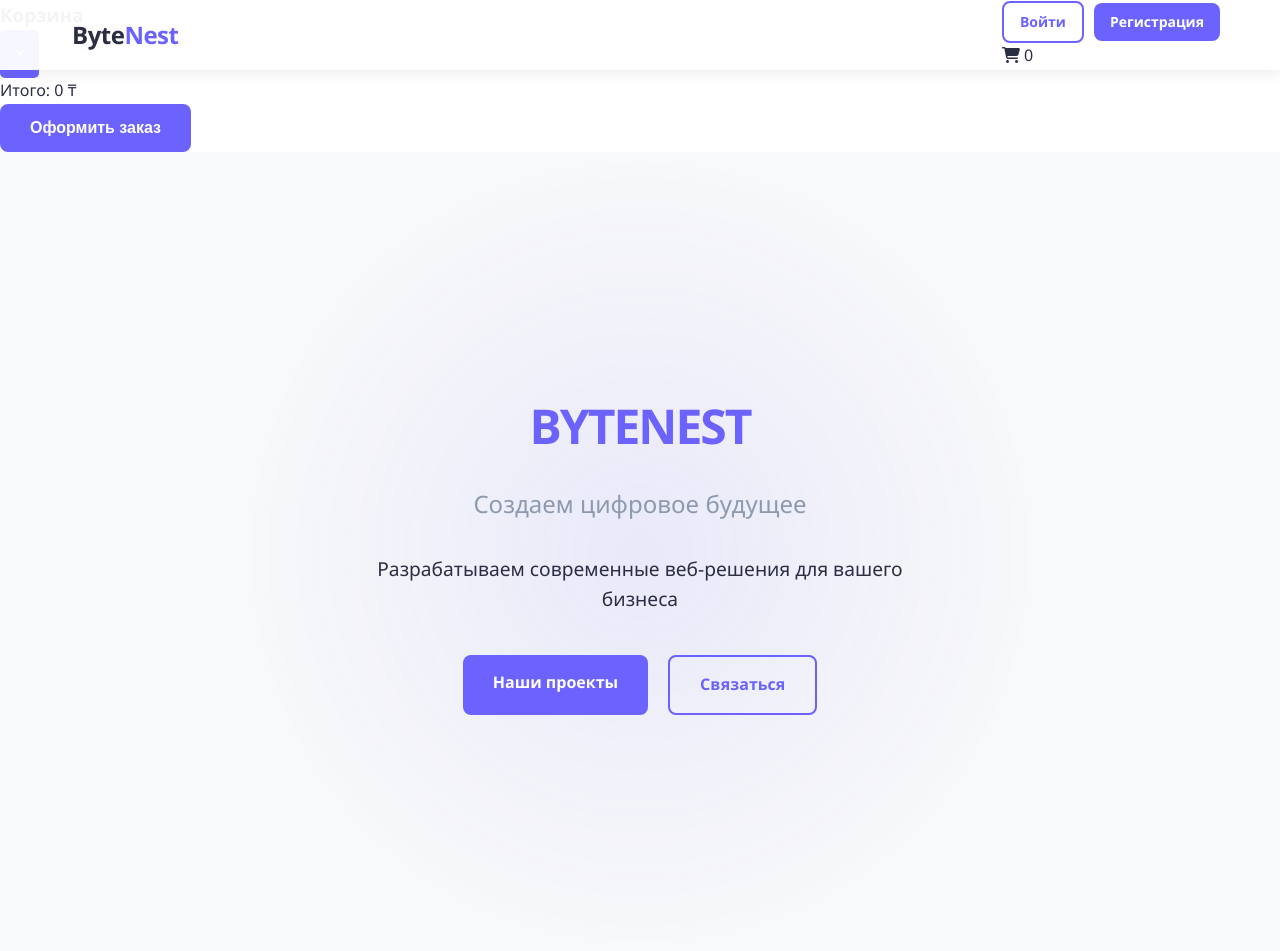
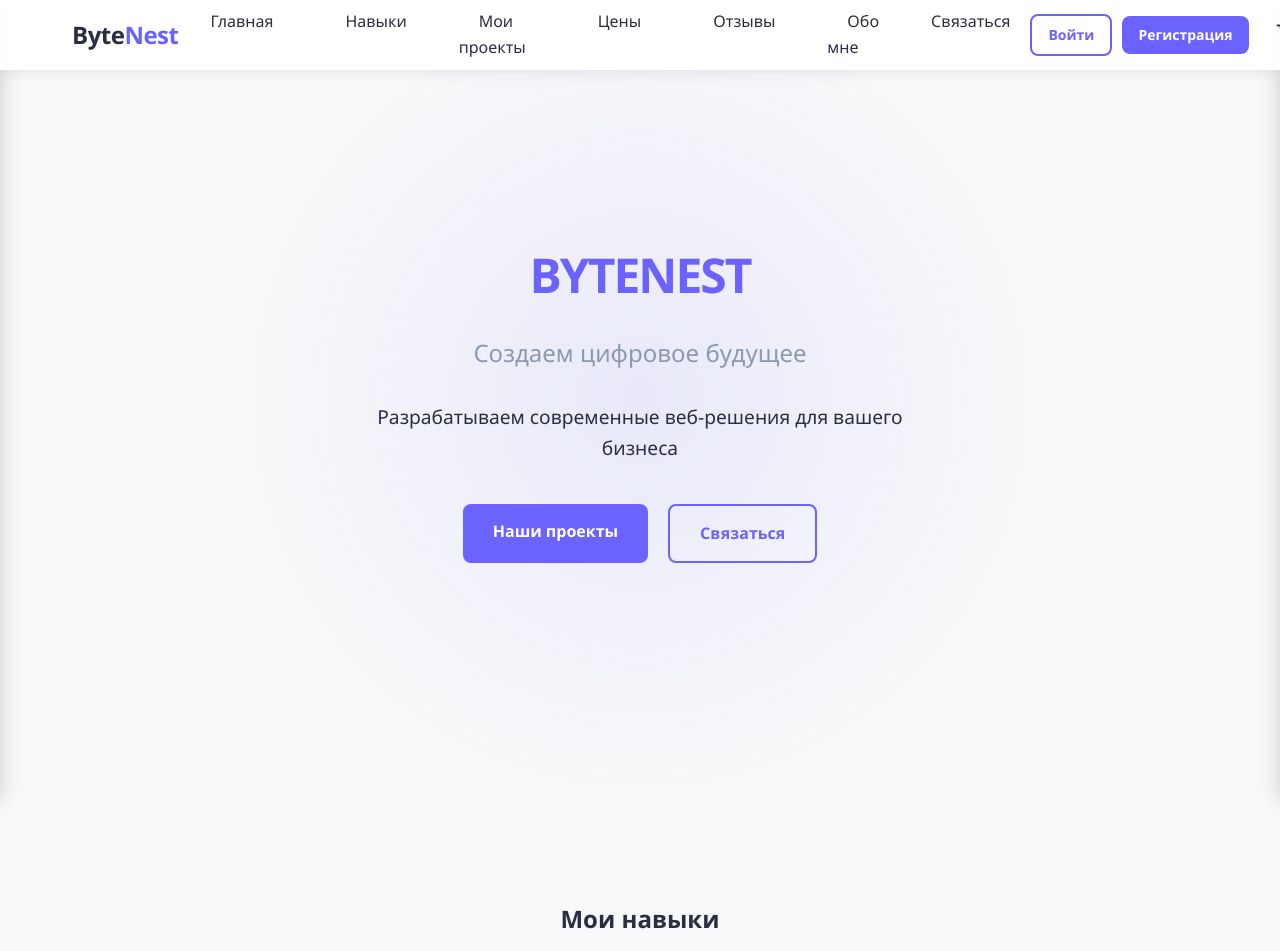
Before and after one commit to dosherakxxx/portfoliosite, a PHP site: page / in a window 1280 px wide. Shown: the top 951 px of the page. Run offline with PHP 8.4, Linux system fonts and the light colour scheme; some libraries are stand-ins or nearby versions.

Commit message:
update lk

```diff
--- a/css/cart.css
+++ b/css/cart.css
@@ -8,43 +8,58 @@
 
 .cart-count {
     position: absolute;
-    top: -8px;
-    right: -8px;
+    top: 0;
+    right: 0;
     background: var(--accent-color);
     color: white;
+    width: 18px;
+    height: 18px;
     border-radius: 50%;
-    width: 20px;
-    height: 20px;
     font-size: 12px;
     display: flex;
     align-items: center;
     justify-content: center;
 }
 
+.slide-menu,
 .cart-sidebar {
     position: fixed;
     top: 0;
-    right: -400px;
+    height: 100%;
+    background: var(--card-bg);
+    z-index: 1000;
+    transition: transform 0.3s ease;
+    box-shadow: 0 0 20px rgba(0,0,0,0.2);
+    overflow-y: auto;
+}
+
+.slide-menu {
+    left: 0;
+    width: 300px;
+    transform: translateX(-100%);
+}
+
+.cart-sidebar {
+    right: 0;
     width: 400px;
-    height: 100vh;
-    background: var(--card-bg);
-    box-shadow: -2px 0 10px rgba(0,0,0,0.1);
-    transition: right 0.3s ease;
-    z-index: 1000;
-    padding: 20px;
+    transform: translateX(100%);
+}
+
+.slide-menu.active {
+    transform: translateX(0);
 }
 
 .cart-sidebar.active {
-    right: 0;
+    transform: translateX(0);
 }
 
 .cart-header {
+    padding: 20px;
+    border-bottom: 1px solid var(--card-border);
     display: flex;
     justify-content: space-between;
     align-items: center;
     margin-bottom: 20px;
-    padding-bottom: 10px;
-    border-bottom: 1px solid var(--card-border);
 }
 
 .close-cart {
@@ -53,23 +68,37 @@
     font-size: 24px;
     color: var(--text-color);
     cursor: pointer;
+    padding: 8px;
 }
 
+/* Cart items styles */
 .cart-items {
     max-height: calc(100vh - 200px);
     overflow-y: auto;
+    padding: 20px;
 }
 
 .cart-item {
     display: flex;
     justify-content: space-between;
     align-items: center;
-    padding: 15px 0;
+    padding: 15px;
     border-bottom: 1px solid var(--card-border);
+    margin-bottom: 10px;
 }
 
 .cart-item-info {
     flex: 1;
+}
+
+.cart-item-info h4 {
+    margin: 0 0 5px;
+    color: var(--text-color);
+}
+
+.cart-item-info p {
+    color: var(--text-light);
+    margin: 0;
 }
 
 .cart-item-title {
@@ -82,9 +111,12 @@
 }
 
 .remove-item {
+    background: none;
+    border: none;
     color: #ff4444;
+    font-size: 20px;
     cursor: pointer;
-    padding: 5px;
+    padding: 5px 10px;
 }
 
 .cart-footer {
@@ -101,11 +133,78 @@
     display: flex;
     justify-content: space-between;
     margin-bottom: 15px;
-    font-weight: 600;
+    font-weight: bold;
+    color: var(--text-color);
 }
 
 .checkout-btn {
     width: 100%;
+}
+
+.cart-toggle {
+    position: relative;
+    cursor: pointer;
+    padding: 8px;
+    display: flex;
+    align-items: center;
+    color: var(--text-color);
+    background: none;
+    border: none;
+    transition: all 0.3s ease;
+}
+
+.cart-toggle:hover {
+    color: var(--accent-color);
+    transform: scale(1.1);
+}
+
+.cart-toggle i {
+    font-size: 20px;
+}
+
+/* Menu and Cart common styles */
+.slide-menu-header,
+.cart-header {
+    padding: 20px;
+    border-bottom: 1px solid var(--card-border);
+    display: flex;
+    justify-content: space-between;
+    align-items: center;
+}
+
+.close-menu {
+    background: none;
+    border: none;
+    font-size: 24px;
+    color: var(--text-color);
+    cursor: pointer;
+    padding: 8px;
+}
+
+.slide-menu-nav ul {
+    padding: 20px;
+    list-style: none;
+}
+
+.slide-menu-nav a {
+    display: block;
+    padding: 15px;
+    color: var(--text-color);
+    text-decoration: none;
+    border-radius: 8px;
+    transition: all 0.3s ease;
+}
+
+.slide-menu-nav a:hover {
+    background: rgba(108, 99, 255, 0.1);
+    color: var(--accent-color);
+}
+
+@media (max-width: 768px) {
+    .slide-menu,
+    .cart-sidebar {
+        width: 100%;
+    }
 }
 
 @media (max-width: 480px) {
--- a/index.html
+++ b/index.html
@@ -49,8 +48,10 @@
     </script>
     <link rel="stylesheet" href="style.css">
     <link rel="stylesheet" href="https://cdnjs.cloudflare.com/ajax/libs/font-awesome/5.15.4/css/all.min.css">
+    <link rel="stylesheet" href="css/cart.css">
     <script src="https://kit.fontawesome.com/a076d05399.js"></script>
     <script src="script.js" defer></script>
+    <script src="js/cart.js" defer></script>
 </head>
 <body>
     <header class="main-header">
@@ -61,29 +62,56 @@
                 </a>
             </div>
             <nav class="main-nav">
-                <div class="nav-right">
-                    <div class="auth-buttons">
-                        <a href="login.php" class="btn btn-outline auth-btn">Войти</a>
-                        <a href="register.php" class="btn btn-primary auth-btn">Регистрация</a>
-                        <a href="dashboard.php" id="dashboardBtn" class="btn btn-primary auth-btn" style="display: none;">Личный кабинет</a>
-                    </div>
-                    <div class="cart-icon" id="cartIcon">
-                        <i class="fas fa-shopping-cart"></i>
-                        <span class="cart-count">0</span>
-                    </div>
-                    <button class="mobile-menu-toggle">
-                        <span></span><span></span><span></span>
-                    </button>
+                <ul class="nav-links">
+                    <li><a href="#home">Главная</a></li>
+                    <li><a href="#skills">Навыки</a></li>
+                    <li><a href="#portfolio">Мои проекты</a></li>
+                    <li><a href="#pricing">Цены</a></li>
+                    <li><a href="#reviews">Отзывы</a></li>
+                    <li><a href="#about">Обо мне</a></li>
+                    <li><a href="#contac">Связаться</a></li>
+                </ul>
+            </nav>
+            <div class="header-right">
+                <div class="auth-buttons">
+                    <a href="login.php" class="btn btn-outline auth-btn" id="loginBtn">Войти</a>
+                    <a href="register.php" class="btn btn-primary auth-btn" id="registerBtn">Регистрация</a>
+                    <a href="dashboard.php" class="btn btn-primary auth-btn" id="dashboardBtn" style="display: none;">Личный кабинет</a>
                 </div>
-            </nav>
+                <div class="cart-toggle" id="cartToggle">
+                    <i class="fas fa-shopping-cart"></i>
+                    <span class="cart-count">0</span>
+                </div>
+            </div>
         </div>
     </header>
 
-    <!-- Add cart sidebar -->
+    <!-- Side Menu -->
+    <div class="slide-menu" id="slideMenu">
+        <div class="slide-menu-header">
+            <div class="logo">
+                <span class="logo-text">Byte<span class="accent">Nest</span></span>
+            </div>
+            <button class="close-menu" id="closeMenu">&times;</button>
+        </div>
+        <nav class="slide-menu-nav">
+            <ul>
+                <li><a href="#home" class="menu-link">Главная</a></li>
+                <li><a href="#skills" class="menu-link">Навыки</a></li>
+                <li><a href="#portfolio" class="menu-link">Мои проекты</a></li>
+                <li><a href="#pricing" class="menu-link">Цены</a></li>
+                <li><a href="#reviews" class="menu-link">Отзывы</a></li>
+                <li><a href="#about" class="menu-link">Обо мне</a></li>
+                <li><a href="#contac" class="menu-link">Связаться</a></li>
+            </ul>
+        </nav>
+    </div>
+
+    <!-- Cart Sidebar -->
     <div class="cart-sidebar" id="cartSidebar">
         <div class="cart-header">
             <h3>Корзина</h3>
-            <button class="close-cart">&times;</button>
+            <button class="close-cart" id="closeCart">&times;</button>
         </div>
         <div class="cart-items"></div>
         <div class="cart-footer">
--- a/style.css
+++ b/style.css
@@ -57,6 +57,30 @@
     padding: 0 20px;
 }
 
+.header-right {
+    display: flex;
+    align-items: center;
+    gap: 20px;
+    position: relative;
+    z-index: 1002;
+}
+
+.auth-buttons {
+    display: flex;
+    gap: 10px;
+    align-items: center;
+}
+
+.cart-toggle,
+.menu-toggle {
+    cursor: pointer;
+    padding: 8px;
+    background: none;
+    border: none;
+    position: relative;
+    z-index: 1002;
+}
+
 .logo {
     display: flex;
     align-items: center;
@@ -98,7 +122,6 @@
 
 .nav-links {
     display: flex;
-    justify-content: center;
     gap: 2rem;
     list-style: none;
     margin: 0;
@@ -112,7 +135,6 @@
     padding: 10px 20px;
     border-radius: 6px;
     transition: all 0.3s ease;
-    display: inline-block;
 }
 
 .nav-links a:hover {
@@ -121,20 +143,21 @@
     transform: translateY(-2px);
 }
 
-.nav-links a::after {
-    content: '';
-    position: absolute;
-    bottom: 0;
-    left: 50%;
-    width: 0;
-    height: 2px;
-    background: var(--accent-color);
-    transition: all 0.3s ease;
-    transform: translateX(-50%);
-}
-
-.nav-links a:hover::after {
-    width: 80%;
+@media (max-width: 992px) {
+    .nav-links {
+        gap: 1rem;
+    }
+
+    .nav-links a {
+        padding: 8px 12px;
+        font-size: 14px;
+    }
+}
+
+@media (max-width: 768px) {
+    .main-nav {
+        display: none;
+    }
 }
 
 .lang-switch,
@@ -1582,3 +1605,144 @@
     padding: 30px;
     margin: 20px 0;
 }
+
+/* Header styles update */
+.header-right {
+    display: flex;
+    align-items: center;
+    gap: 20px;
+}
+
+.cart-toggle {
+    position: relative;
+    cursor: pointer;
+    padding: 8px;
+}
+
+.cart-count {
+    position: absolute;
+    top: -5px;
+    right: -5px;
+    background: var(--accent-color);
+    color: white;
+    border-radius: 50%;
+    width: 20px;
+    height: 20px;
+    font-size: 12px;
+    display: flex;
+    align-items: center;
+    justify-content: center;
+}
+
+.menu-toggle {
+    display: flex;
+    flex-direction: column;
+    justify-content: space-between;
+    width: 30px;
+    height: 20px;
+    background: none;
+    border: none;
+    cursor: pointer;
+    padding: 0;
+}
+
+.menu-toggle span {
+    display: block;
+    width: 100%;
+    height: 2px;
+    background-color: var(--text-color);
+    transition: 0.3s;
+}
+
+/* Slide-out menu styles */
+.slide-menu {
+    position: fixed;
+    top: 0;
+    left: -300px;
+    width: 300px;
+    height: 100vh;
+    background: var(--card-bg);
+    z-index: 1000;
+    transition: 0.3s;
+    box-shadow: 2px 0 10px rgba(0,0,0,0.1);
+}
+
+.slide-menu.active {
+    left: 0;
+}
+
+.slide-menu-header {
+    display: flex;
+    justify-content: space-between;
+    align-items: center;
+    padding: 20px;
+    border-bottom: 1px solid var(--card-border);
+}
+
+.close-menu {
+    background: none;
+    border: none;
+    font-size: 24px;
+    color: var(--text-color);
+    cursor: pointer;
+}
+
+.slide-menu-nav ul {
+    list-style: none;
+    padding: 20px;
+}
+
+.slide-menu-nav a {
+    display: block;
+    padding: 15px;
+    color: var(--text-color);
+    text-decoration: none;
+    transition: 0.3s;
+    border-radius: 8px;
+}
+
+.slide-menu-nav a:hover {
+    background: rgba(108, 99, 255, 0.1);
+    color: var(--accent-color);
+}
+
+/* Cart sidebar update */
+.cart-sidebar {
+    right: -400px;
+    transition: 0.3s;
+}
+
+.cart-sidebar.active {
+    right: 0;
+}
+
+.slide-menu,
+.cart-sidebar {
+    position: fixed;
+    top: 0;
+    height: 100vh;
+    background: var(--card-bg);
+    z-index: 1003;
+    transition: transform 0.3s ease;
+    box-shadow: 0 0 20px rgba(0,0,0,0.2);
+}
+
+.slide-menu {
+    left: 0;
+    width: 300px;
+    transform: translateX(-100%);
+}
+
+.cart-sidebar {
+    right: 0;
+    width: 400px;
+    transform: translateX(100%);
+}
+
+.slide-menu.active {
+    transform: translateX(0);
+}
+
+.cart-sidebar.active {
+    transform: translateX(0);
+}
```
Also changed, not shown: other parts of index.html (+0 -41 lines), js/cart.js (+42 -58 lines), script.js (+52 -6 lines).
